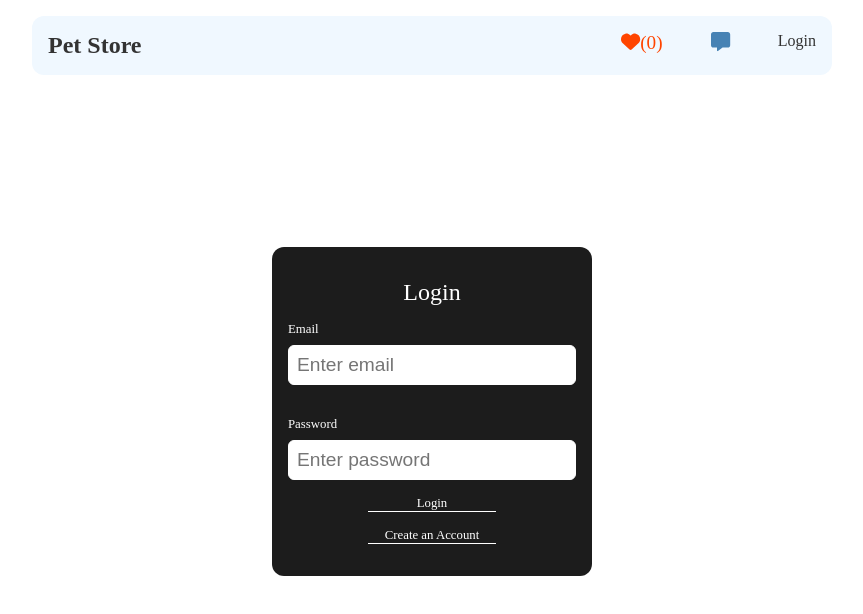
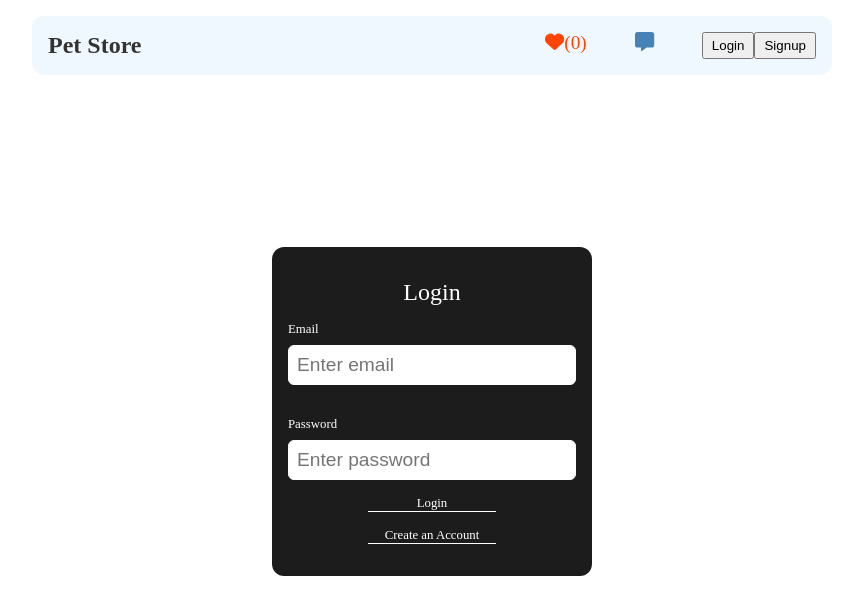
Before and after one commit to yash7xm/pet-store, a React (Vite) app: page /auth in a window 1280 px wide. Shown: the top 614 px of the page, without its empty margins (208-1071 px from the left). Built offline with nearby package versions, Linux system fonts and the light colour scheme; no server answers.

Commit message:
fix auth status

```diff
--- a/src/Components/Auth.jsx
+++ b/src/Components/Auth.jsx
@@ -43,7 +43,7 @@ const Auth = () => {
 
         if (loginRes.ok) {
             Cookies.set("jwt", loginData.data.token, { expires: 7 });
-            dispatch(changeAuthStatus());
+            dispatch(changeAuthStatus(true));
             navigate("/");
         } else {
             setErrorMsg("Registered, but login failed");
@@ -68,7 +68,7 @@ const Auth = () => {
 
         Cookies.set("jwt", data.data.token, { expires: 7 });
 
-        dispatch(changeAuthStatus());
+        dispatch(changeAuthStatus(true));
         navigate("/");
     };
 
--- a/src/Components/Header.jsx
+++ b/src/Components/Header.jsx
@@ -4,7 +4,7 @@ import "../assets/Styles/Header.css";
 import { Link } from "react-router-dom";
 import { useSelector, useDispatch } from "react-redux";
 import Cookies from "js-cookie";
-import { useEffect } from "react";
+import { useEffect, useState } from "react";
 import { changeAuthStatus, setFavorites } from "../assets/utils/favSlice";
 
 const BACKEND_URL = "http://localhost:8000/api";
@@ -13,22 +13,50 @@ const Header = () => {
     const favs = useSelector((store) => store.fav.items);
     const authStatus = useSelector((store) => store.fav.loggedIn);
 
+    const [userEmail, setUserEmail] = useState("");
+    const [userRole, setUserRole] = useState("");
+
     const dispatch = useDispatch();
 
-    const handleLogout = () => {
-        Cookies.remove("jwt"); // FIXED
-        dispatch(changeAuthStatus()); // sets loggedIn = false
+    const decodeJWT = (token) => {
+        try {
+            const payload = JSON.parse(atob(token.split(".")[1]));
+            return payload;
+        } catch {
+            return null;
+        }
     };
 
+    const handleLogout = () => {
+        Cookies.remove("jwt");
+        dispatch(changeAuthStatus(false)); // LOGOUT instantly
+        setUserEmail("");
+        setUserRole("");
+    };
+
+    // On page load → restore login
     useEffect(() => {
-        if (Cookies.get("jwt")) {
-            dispatch(changeAuthStatus()); // sets loggedIn = true
+        const token = Cookies.get("jwt");
+        if (token) {
+            const user = decodeJWT(token);
+            if (user) {
+                dispatch(changeAuthStatus(true)); // login instantly
+                setUserEmail(user.email);
+                setUserRole(user.role);
+            }
         }
     }, []);
 
+    // Load favorites on login
     useEffect(() => {
         const token = Cookies.get("jwt");
-        if (!token) return;
+        if (!token || !authStatus) return;
+
+        const user = decodeJWT(token);
+        if (user) {
+            setUserEmail(user.email);
+            setUserRole(user.role);
+        }
 
         const loadFavorites = async () => {
             const res = await fetch(`${BACKEND_URL}/favorites`, {
@@ -51,30 +79,41 @@ const Header = () => {
             </Link>
 
             <div className="features">
-                {/* FAVORITES */}
                 <Link className="custom-link" to="/favorites">
                     <div className="fav">
                         <FontAwesomeIcon icon={faHeart} />({favs.length})
                     </div>
                 </Link>
 
-                {/* CHAT PLACEHOLDER */}
                 <Link className="custom-link" to="/chat/100">
                     <div className="chats">
                         <FontAwesomeIcon icon={faMessage} />
                     </div>
                 </Link>
 
-                {/* LOGIN / LOGOUT */}
-                <Link
-                    className="custom-link"
-                    to={authStatus ? "/" : "/auth"}
-                    onClick={authStatus ? handleLogout : undefined}
-                >
-                    <div className="register">
-                        {authStatus ? "Logout" : "Login"}
+                {authStatus && userRole === "seller" && (
+                    <Link className="custom-link" to="/post-pet">
+                        <button className="post-btn">Post Pet</button>
+                    </Link>
+                )}
+
+                {authStatus ? (
+                    <div className="auth-container">
+                        <span className="username">Hello, {userEmail}</span>
+                        <button className="logout-btn" onClick={handleLogout}>
+                            Logout
+                        </button>
                     </div>
-                </Link>
+                ) : (
+                    <div className="auth-container">
+                        <Link className="custom-link" to="/auth">
+                            <button className="login-btn">Login</button>
+                        </Link>
+                        <Link className="custom-link" to="/auth">
+                            <button className="signup-btn">Signup</button>
+                        </Link>
+                    </div>
+                )}
             </div>
         </nav>
     );
--- a/src/assets/Styles/Header.css
+++ b/src/assets/Styles/Header.css
@@ -51,6 +51,21 @@ nav {
   text-decoration: none;
 }
 
+.post-btn {
+  background-color: #31c231;
+  padding: 6px 14px;
+  border-radius: 6px;
+  border: none;
+  color: white;
+  cursor: pointer;
+  font-size: 14px;
+}
+
+.post-btn:hover {
+  background-color: #28a928;
+}
+
+
 @media (max-width: 800px) {
   nav {
     width: 100%;
--- a/src/assets/utils/favSlice.js
+++ b/src/assets/utils/favSlice.js
@@ -2,7 +2,10 @@ import { createSlice } from "@reduxjs/toolkit";
 
 const favSlice = createSlice({
     name: "fav",
-    initialState: { items: [] },
+    initialState: {
+        items: [],
+        loggedIn: false,
+    },
 
     reducers: {
         addFav(state, action) {
@@ -14,11 +17,15 @@ const favSlice = createSlice({
             );
         },
         setFavorites(state, action) {
-            state.items = action.payload; // load from backend
+            state.items = action.payload;
         },
-        changeAuthStatus(state) {
-            // optional: clear favorites when logging out
-            state.items = [];
+
+        // IMPORTANT FIX
+        changeAuthStatus(state, action) {
+            state.loggedIn = action.payload; // true or false
+            if (!action.payload) {
+                state.items = []; // clear favorites when logging out
+            }
         },
     },
 });
```
